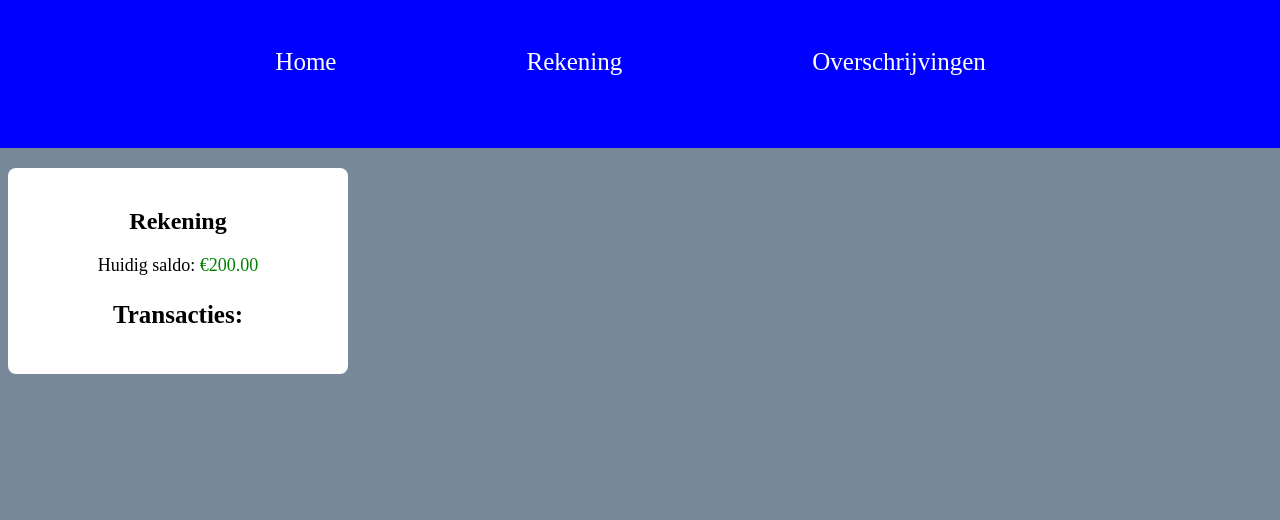
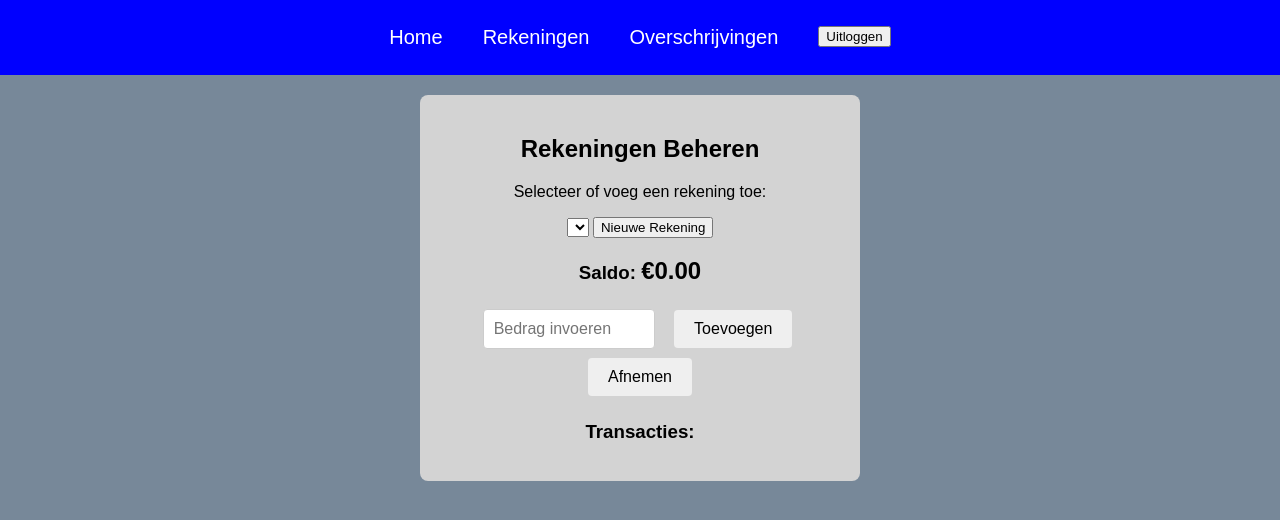
Before and after one commit to xavidesjaakie/project, a PHP site: the page made by project2 pagina2.html in a window 1280 px wide. Shown: the top 520 px of the page. Run offline with PHP 8.4, Linux system fonts and the light colour scheme; lists and menus that the app fills with data are empty.

Commit message:
Add files via upload

```diff
--- a/Project2.js
+++ b/Project2.js
@@ -1,56 +1,150 @@
-// Probeer het opgeslagen saldo te laden bij het opstarten
-let geldBedrag = parseFloat(localStorage.getItem('geldBedrag')) || 200;  // Startsaldo, of geladen saldo uit localStorage
-let geldStatusElement = document.getElementById("geldStatus");
-let transactionListElement = document.getElementById("transaction-list");
+document.addEventListener("DOMContentLoaded", () => {
+    const rekeningSelect = document.getElementById("rekeningSelect");
+    const saldoDisplay = document.getElementById("saldoDisplay");
+    const transactionList = document.getElementById("transaction-list");
+    const bedragInput = document.getElementById("bedragInput");
+    const toevoegenButton = document.getElementById("toevoegen");
+    const afnemenButton = document.getElementById("afnemen");
 
-function voegGeldToe(bedrag) {
-    geldBedrag += bedrag;  // Verhoog het saldo met het opgegeven bedrag
-    updateGeldStatus();    // Werk het saldo weer bij in de interface
-    voegTransactieToe(`€${bedrag} toegevoegd`);  // Voeg transactie toe
-    localStorage.setItem('geldBedrag', geldBedrag);  // Sla het saldo op in localStorage
-}
+    const rekeningenKey = "rekeningen";
+    const transactiesKey = "transacties";
+    let rekeningen = JSON.parse(localStorage.getItem(rekeningenKey)) || {};
+    let transacties = JSON.parse(localStorage.getItem(transactiesKey)) || {};
 
-function verlaagGeld(bedrag) {
-    if (geldBedrag >= bedrag) {
-        geldBedrag -= bedrag;  // Verlaag het saldo met het opgegeven bedrag
-        updateGeldStatus();    // Werk het saldo weer bij in de interface
-        voegTransactieToe(`€${bedrag} afgenomen`);  // Voeg transactie toe
-        localStorage.setItem('geldBedrag', geldBedrag);  // Sla het saldo op in localStorage
-    } else {
-        alert("Onvoldoende saldo voor deze actie!");  // Waarschuwing als er niet genoeg saldo is
+    function updateRekeningenSelect() {
+        rekeningSelect.innerHTML = "";
+        for (let rekening in rekeningen) {
+            const option = document.createElement("option");
+            option.value = rekening;
+            option.textContent = rekening;
+            rekeningSelect.appendChild(option);
+        }
+        if (rekeningSelect.options.length > 0) {
+            rekeningSelect.value = rekeningSelect.options[0].value;
+            updateSaldoDisplay();
+        }
     }
-}
 
-function updateGeldStatus() {
-    // Werk het saldo bij in de interface
-    if (geldBedrag >= 1) {
-        geldStatusElement.style.color = "green";
-        geldStatusElement.textContent = `€${geldBedrag.toFixed(2)}`;
-    } else {
-        geldStatusElement.style.color = "red";
-        geldStatusElement.textContent = `€${geldBedrag.toFixed(2)}`;
+    function updateSaldoDisplay() {
+        const huidigeRekening = rekeningSelect.value;
+        saldoDisplay.textContent = `€${(rekeningen[huidigeRekening] || 0).toFixed(2)}`;
+        updateTransactionList();
     }
-}
 
-// Transacties opslaan in localStorage
-function voegTransactieToe(tekst) {
-    let transacties = JSON.parse(localStorage.getItem('transacties')) || [];
-    transacties.push(tekst);  // Voeg de nieuwe transactie toe
-    localStorage.setItem('transacties', JSON.stringify(transacties));  // Sla de transacties op in localStorage
-}
+    function updateTransactionList() {
+        const huidigeRekening = rekeningSelect.value;
+        const rekeningTransacties = transacties[huidigeRekening] || [];
+        transactionList.innerHTML = "";
+        rekeningTransacties.forEach(transactie => {
+            const li = document.createElement("li");
+            li.innerHTML = `
+                <span class="transactie-id">[ID ${transactie.id}]</span>
+                ${transactie.type} €${transactie.bedrag.toFixed(2)}
+                <br><small>${new Date(transactie.datum).toLocaleString()}</small>`;
+            transactionList.appendChild(li);
+        });
+    }
 
-// Transacties weergeven op de Rekening-pagina
-window.onload = function() {
-    // Haal het saldo op uit localStorage
-    geldBedrag = parseFloat(localStorage.getItem('geldBedrag')) || 200;
-    updateGeldStatus();  // Werk het saldo bij
+    function voegTransactieToe(type, bedrag) {
+        const huidigeRekening = rekeningSelect.value;
+        if (!huidigeRekening) return;
 
-    // Haal de transacties op uit localStorage
-    let transacties = JSON.parse(localStorage.getItem('transacties')) || [];
-    // Voeg elke transactie toe aan de lijst op de pagina
-    transacties.forEach(transactie => {
-        let li = document.createElement("li");
-        li.textContent = transactie;
-        transactionListElement.appendChild(li);
+        const nieuweTransactie = {
+            id: (transacties[huidigeRekening]?.length || 0) + 1,
+            type: type,
+            bedrag: bedrag,
+            datum: new Date().toISOString(),
+        };
+
+        if (!transacties[huidigeRekening]) {
+            transacties[huidigeRekening] = [];
+        }
+        transacties[huidigeRekening].push(nieuweTransactie);
+        localStorage.setItem(transactiesKey, JSON.stringify(transacties));
+        updateTransactionList();
+    }
+
+    function wijzigSaldo(bedrag, type) {
+        const huidigeRekening = rekeningSelect.value;
+        if (!huidigeRekening) return;
+
+        const nieuwSaldo = (rekeningen[huidigeRekening] || 0) + bedrag;
+        if (nieuwSaldo < 0) {
+            alert("Onvoldoende saldo!");
+            return;
+        }
+
+        rekeningen[huidigeRekening] = nieuwSaldo;
+        localStorage.setItem(rekeningenKey, JSON.stringify(rekeningen));
+        updateSaldoDisplay();
+        voegTransactieToe(type, Math.abs(bedrag));
+    }
+
+    document.getElementById("nieuweRekening").addEventListener("click", () => {
+        const nieuweNaam = prompt("Voer een naam in voor de nieuwe rekening:");
+        if (nieuweNaam && !rekeningen[nieuweNaam]) {
+            rekeningen[nieuweNaam] = 0; // Nieuwe rekening start met een saldo van €0
+            transacties[nieuweNaam] = []; // Lege transactielijst voor de nieuwe rekening
+            localStorage.setItem(rekeningenKey, JSON.stringify(rekeningen));
+            localStorage.setItem(transactiesKey, JSON.stringify(transacties));
+            updateRekeningenSelect();
+        }
     });
-};
+
+    rekeningSelect.addEventListener("change", updateSaldoDisplay);
+
+    toevoegenButton.addEventListener("click", () => {
+        const bedrag = parseFloat(bedragInput.value);
+        if (!isNaN(bedrag) && bedrag > 0) {
+            wijzigSaldo(bedrag, "Toegevoegd");
+            bedragInput.value = "";
+        } else {
+            alert("Voer een geldig positief bedrag in.");
+        }
+    });
+
+    afnemenButton.addEventListener("click", () => {
+        const bedrag = parseFloat(bedragInput.value);
+        if (!isNaN(bedrag) && bedrag > 0) {
+            wijzigSaldo(-bedrag, "Afgenomen");
+            bedragInput.value = "";
+        } else {
+            alert("Voer een geldig positief bedrag in.");
+        }
+    });
+
+    updateRekeningenSelect();
+});
+
+document.addEventListener("DOMContentLoaded", () => {
+    const rekeningenKey = "rekeningen";
+    const rekeningTableBody = document.querySelector("#rekeningTable tbody");
+
+
+    function toonRekeningen() {
+        const rekeningen = JSON.parse(localStorage.getItem(rekeningenKey)) || {};
+        rekeningTableBody.innerHTML = "";
+        for (let rekening in rekeningen) {
+            const tr = document.createElement("tr");
+            tr.innerHTML = `
+                <td>${rekening}</td>
+                <td>€${rekeningen[rekening].toFixed(2)}</td>
+            `;
+            rekeningTableBody.appendChild(tr);
+        }
+    }
+
+
+    const logoutButton = document.getElementById("logout");
+    if (logoutButton) {
+        logoutButton.addEventListener("click", () => {
+            localStorage.removeItem("loggedInUser");
+            window.location.href = "login.html";
+        });
+    }
+
+
+    if (rekeningTableBody) {
+        toonRekeningen();
+    }
+});
--- a/project2 pagina2.html
+++ b/project2 pagina2.html
@@ -4,27 +4,37 @@
     <meta charset="UTF-8">
     <meta name="viewport" content="width=device-width, initial-scale=1.0">
     <link rel="stylesheet" href="project2.css">
-    <title>Rekening</title>
+    <title>Rekeningen</title>
 </head>
 <body>
     <header>
         <nav>
             <ul>
                 <li><a href="project2.html">Home</a></li>
-                <li><a href="project2 pagina2.html">Rekening</a></li>
+                <li><a href="project2 pagina2.html">Rekeningen</a></li>
                 <li><a href="project 2 pagina 3.html">Overschrijvingen</a></li>
+                <li><button id="logout">Uitloggen</button></li>
             </ul>
         </nav>
     </header>
 
     <div id="bank-app">
-        <h2>Rekening</h2>
-        <p>Huidig saldo: <span id="geldStatus">200</span></p>
+        <h2>Rekeningen Beheren</h2>
+        <p>Selecteer of voeg een rekening toe:</p>
+
+        <select id="rekeningSelect"></select>
+        <button id="nieuweRekening">Nieuwe Rekening</button>
+
+        <h3>Saldo: <span id="saldoDisplay">€0.00</span></h3>
+
+        <div id="saldo-controls">
+            <input type="number" id="bedragInput" placeholder="Bedrag invoeren">
+            <button id="toevoegen">Toevoegen</button>
+            <button id="afnemen">Afnemen</button>
+        </div>
 
         <h3>Transacties:</h3>
-        <ul id="transaction-list">
-            <!-- Hier komen de transacties -->
-        </ul>
+        <ul id="transaction-list"></ul>
     </div>
 
     <script src="Project2.js"></script>
--- a/project2.css
+++ b/project2.css
@@ -1,87 +1,88 @@
-
-
-  nav ul{
-    justify-content: center;
-    display: flex;
-    flex-wrap: wrap;
-    list-style: none;
-    background-color: blue;
-    width: 105%;
-    margin-left:  -50px;
-    margin-top: -10px;
-    height: 150px;
+body {
+  background-color: lightslategray;
+  font-family: Arial, sans-serif;
+  color: white;
+  margin: 0;
+  padding: 0;
 }
 
-  nav {
-    padding: 0 20px;
-    flex-direction: column;
-  }
-  nav ul li {
-
-
-    padding: 40px;
-    margin: 10px;
-    margin-left:  -50px;
-
+header nav {
+  background-color: blue;
+  padding: 10px;
 }
 
-
-  nav ul h1 {color: white;
-
-}
-nav ul li img  {margin-left: -350px;
-margin-top: -45px;}
-  nav ul li a {
-    text-decoration: none;
-    margin: 75px;
-    font-size: 25px;
-    color: white;
+header nav ul {
+  list-style: none;
+  display: flex;
+  justify-content: center;
+  padding: 0;
 }
 
-  p {font-size: 18px; }
+header nav ul li {
+  margin: 0 20px;
+}
 
-  h3 {font-size: 25px;}
+header nav ul li a {
+  color: white;
+  text-decoration: none;
+  font-size: 20px;
+}
 
-  body{background-color: lightslategray;}
+.paginacontent {
+  margin: 20px;
+}
 
-  .content {padding-left: 20px;}
 #bank-app {
-    background-color: white;
+  background-color: lightgray;
+  color: black;
   padding: 20px;
   border-radius: 8px;
+  width: 400px;
+  margin: 20px auto;
   text-align: center;
-    margin-top: 20px;
-    width: 300px;
 }
 
-#bank-app button {
-    margin: 10px;
+#saldoDisplay {
+  font-size: 24px;
+  font-weight: bold;
+}
+
+ul#transaction-list {
+  list-style: none;
+  padding: 0;
+}
+
+ul#transaction-list li {
+  background-color: white;
+  color: black;
+  padding: 10px;
+  border-radius: 4px;
+  margin: 5px 0;
+}
+#saldo-controls {
+  margin: 20px auto;
+  text-align: center;
+}
+
+#saldo-controls input {
+  padding: 10px;
+  font-size: 16px;
+  width: 150px;
+  margin-right: 10px;
+  border: 1px solid #ccc;
+  border-radius: 4px;
+}
+
+#saldo-controls button {
   padding: 10px 20px;
   font-size: 16px;
+  margin: 5px;
   cursor: pointer;
+  border: none;
+  border-radius: 4px;
 }
 
-#bank-app input {
-    margin: 10px 0;
-    padding: 8px;
-    width: 80%;
-    font-size: 14px;
+#saldo-controls button:hover {
+  background-color: #ddd;
 }
-
-#transaction-log {
-    list-style-type: none;
-    padding: 0;
-    margin-top: 20px;
-    text-align: left;
-}
-
-#transaction-log li {
-    padding: 5px;
-    border-bottom: 1px solid #ddd;
-}
-h5 {color: green; font-size: 20px;}
-#message {
-    color: red;
-    margin-top: 10px;
-    font-weight: bold;
-}
+.paginacontent{margin-left: 20px;}
```
Also changed, not shown: project 2 pagina 3.html (+20 -22 lines), project2.html (+14 -7 lines). Lines whose indentation alone changed are shown as unchanged.
